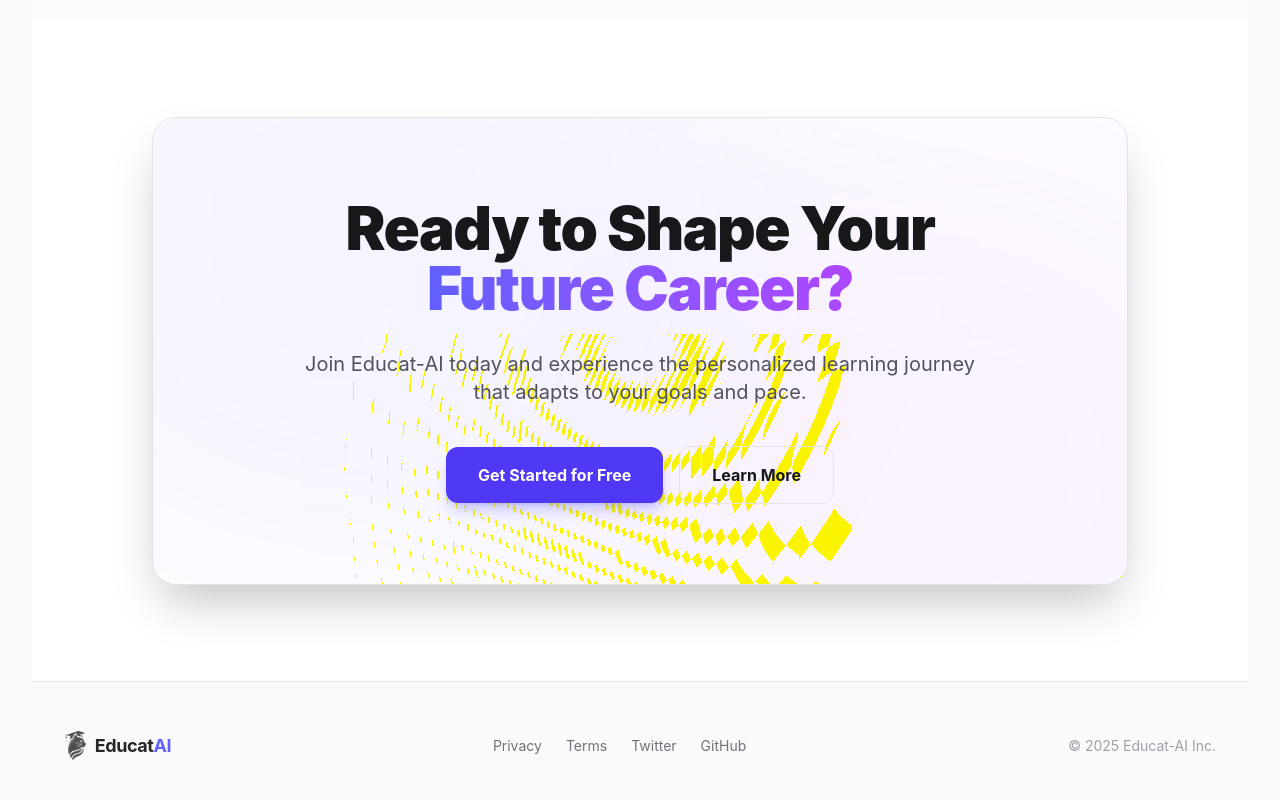
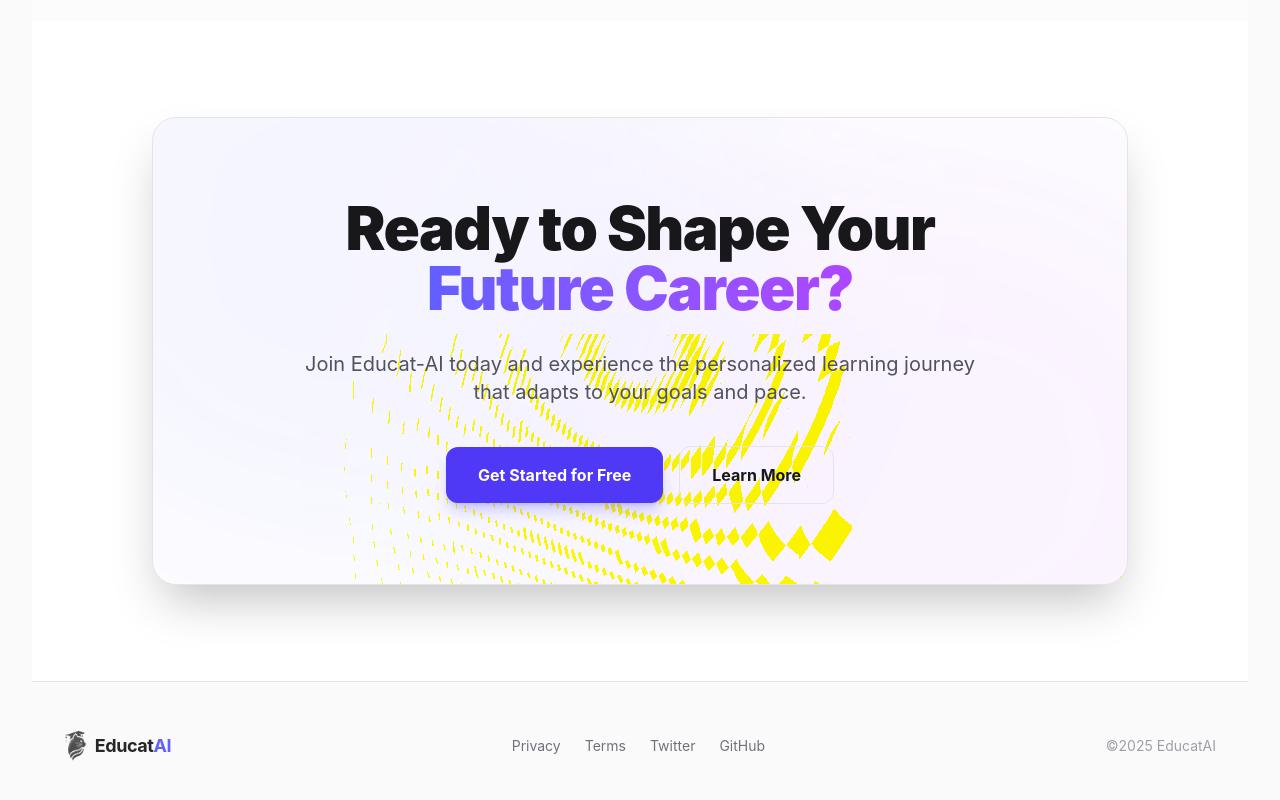
Before and after one commit to AgSpades/educat-anokha, a React (Vite) app in the folder client/: page / in a window 1280 px wide. Shown: the part 3765-4565 px from the top of the page. Built offline with nearby package versions, Linux system fonts and the light colour scheme; no server answers.

Commit message:
feat: dynamically update copyright year and shorten company name in footers.

```diff
--- a/client/src/components/auth-components/SplitAuthLayout.tsx
+++ b/client/src/components/auth-components/SplitAuthLayout.tsx
@@ -54,7 +54,7 @@
 
                     {/* Footer */}
                     <div className={`mt-8 text-center text-xs ${darkMode ? 'text-zinc-600' : 'text-zinc-400'}`}>
-                        © 2025 Educat-AI Inc.
+                        &copy;{new Date().getFullYear()} EducatAI
                     </div>
                 </div>
             </div>
--- a/client/src/components/landing-page-components/Footer.tsx
+++ b/client/src/components/landing-page-components/Footer.tsx
@@ -24,7 +24,7 @@
                     </div>
 
                     <div className={`text-sm ${darkMode ? 'text-zinc-600' : 'text-zinc-400'}`}>
-                        © 2025 Educat-AI Inc.
+                        &copy;{new Date().getFullYear()} EducatAI
                     </div>
                 </div>
             </div>
```
